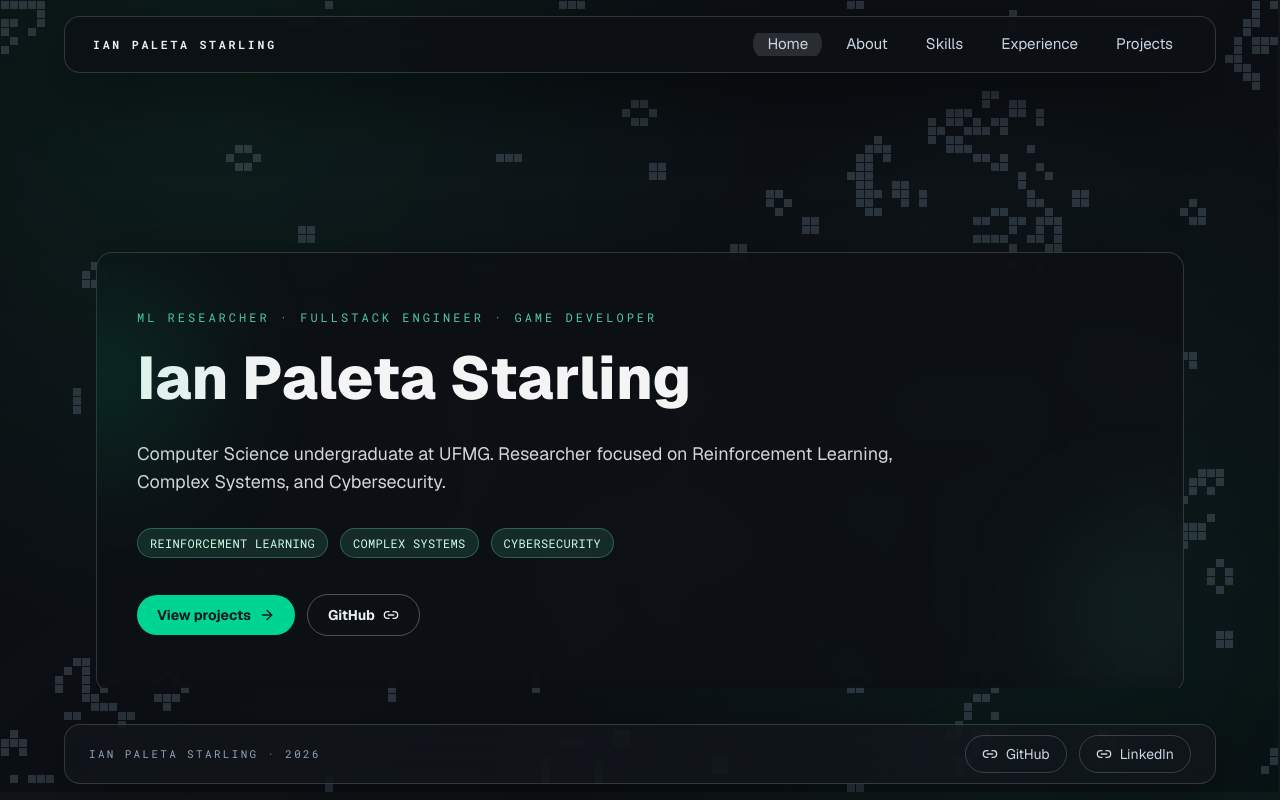
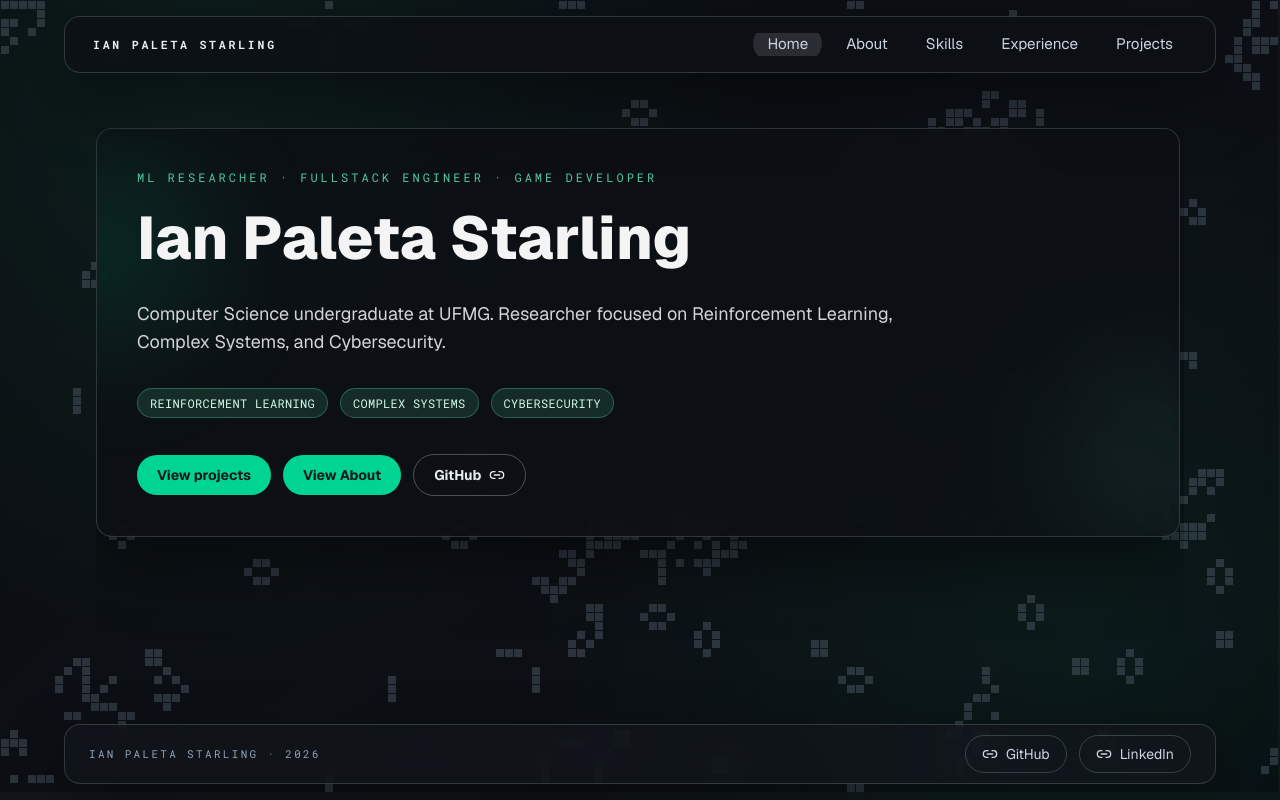
Before and after one commit to pl1an/portfolio, a React (Vite) app: page / in a window 1280 px wide. Built offline with nearby package versions, Linux system fonts and the light colour scheme.

Commit message:
feat: final version

```diff
--- a/src/App.tsx
+++ b/src/App.tsx
@@ -1,4 +1,5 @@
 import { AnimatePresence, motion } from 'framer-motion'
+import { ChevronLeft, ChevronRight } from 'lucide-react'
 import { useCallback, useEffect, useRef, useState } from 'react'
 import { AboutSection } from './components/AboutSection'
 import { ExperienceSection } from './components/ExperienceSection'
@@ -19,14 +20,45 @@ import {
 
 const SECTION_ORDER = ['#home', '#about', '#skills', '#experience', '#projects'] as const
 const TRANSITION_LOCK_MS = 200
+const MOBILE_BREAKPOINT_PX = 900
+const DESKTOP_WHEEL_THRESHOLD = 42
+const MOBILE_SWIPE_THRESHOLD = 56
+const DESKTOP_TOUCH_THRESHOLD = 45
+const OVERFLOW_EPSILON = 2
 
 function App() {
   const [activeSectionIndex, setActiveSectionIndex] = useState(0)
   const [direction, setDirection] = useState<1 | -1>(1)
+  const [isMobileLayout, setIsMobileLayout] = useState(() =>
+    typeof window !== 'undefined' ? window.innerWidth < MOBILE_BREAKPOINT_PX : false,
+  )
+  const [sectionHasOverflow, setSectionHasOverflow] = useState(false)
   const isTransitioningRef = useRef(false)
   const wheelAccumulatorRef = useRef(0)
-  const touchStartYRef = useRef<number | null>(null)
+  const touchStartPointRef = useRef<{ x: number; y: number } | null>(null)
+  const sectionScrollRef = useRef<HTMLDivElement | null>(null)
   const focusNavItems = navItems.filter((item) => item.href !== '#contact')
+  const activeSectionId = SECTION_ORDER[activeSectionIndex].slice(1)
+
+  const getActiveScrollableElement = useCallback(() => {
+    const container = sectionScrollRef.current
+    if (!container || container.dataset.sectionId !== activeSectionId) {
+      return null
+    }
+
+    const sectionScrollable = container.querySelector<HTMLElement>('[data-section-scrollable="true"]')
+    return sectionScrollable ?? container
+  }, [activeSectionId])
+
+  const setSectionContainerRef = useCallback((node: HTMLDivElement | null) => {
+    if (!node) {
+      return
+    }
+
+    if (node.dataset.sectionId === activeSectionId) {
+      sectionScrollRef.current = node
+    }
+  }, [activeSectionId])
 
   useEffect(() => {
     const previousOverflow = document.body.style.overflow
@@ -40,6 +72,41 @@ function App() {
       document.body.style.overscrollBehaviorY = previousOverscrollY
     }
   }, [])
+
+  useEffect(() => {
+    const mediaQuery = window.matchMedia(`(max-width: ${MOBILE_BREAKPOINT_PX}px)`)
+
+    const updateLayout = () => {
+      setIsMobileLayout(mediaQuery.matches)
+    }
+
+    updateLayout()
+
+    if (typeof mediaQuery.addEventListener === 'function') {
+      mediaQuery.addEventListener('change', updateLayout)
+
+      return () => {
+        mediaQuery.removeEventListener('change', updateLayout)
+      }
+    }
+
+    mediaQuery.addListener(updateLayout)
+
+    return () => {
+      mediaQuery.removeListener(updateLayout)
+    }
+  }, [])
+
+  const updateSectionOverflow = useCallback(() => {
+    const container = getActiveScrollableElement()
+
+    if (!container) {
+      setSectionHasOverflow(false)
+      return
+    }
+
+    setSectionHasOverflow(container.scrollHeight - container.clientHeight > OVERFLOW_EPSILON)
+  }, [getActiveScrollableElement])
 
   const navigateToSection = useCallback((nextIndex: number) => {
     const boundedIndex = Math.min(Math.max(nextIndex, 0), SECTION_ORDER.length - 1)
@@ -68,7 +135,50 @@ function App() {
     }
   }, [navigateToSection])
 
-  const handleWheel: React.WheelEventHandler<HTMLElement> = (event) => {
+  useEffect(() => {
+    const container = getActiveScrollableElement()
+    if (container) {
+      container.scrollTop = 0
+    }
+
+    const frame = window.requestAnimationFrame(updateSectionOverflow)
+    const lateFrame = window.setTimeout(updateSectionOverflow, 70)
+
+    return () => {
+      window.cancelAnimationFrame(frame)
+      window.clearTimeout(lateFrame)
+    }
+  }, [activeSectionIndex, getActiveScrollableElement, isMobileLayout, updateSectionOverflow])
+
+  useEffect(() => {
+    const container = getActiveScrollableElement()
+    if (!container || typeof ResizeObserver === 'undefined') {
+      return
+    }
+
+    const resizeObserver = new ResizeObserver(() => {
+      updateSectionOverflow()
+    })
+
+    resizeObserver.observe(container)
+    if (container.firstElementChild) {
+      resizeObserver.observe(container.firstElementChild)
+    }
+
+    return () => {
+      resizeObserver.disconnect()
+    }
+  }, [activeSectionIndex, getActiveScrollableElement, updateSectionOverflow])
+
+  useEffect(() => {
+    wheelAccumulatorRef.current = 0
+  }, [activeSectionIndex, sectionHasOverflow, isMobileLayout])
+
+  const handleSectionWheel: React.WheelEventHandler<HTMLDivElement> = (event) => {
+    if (isMobileLayout || sectionHasOverflow) {
+      return
+    }
+
     event.preventDefault()
 
     if (isTransitioningRef.current) {
@@ -77,33 +187,78 @@ function App() {
 
     wheelAccumulatorRef.current += event.deltaY
 
-    if (wheelAccumulatorRef.current > 42) {
+    if (wheelAccumulatorRef.current > DESKTOP_WHEEL_THRESHOLD) {
       wheelAccumulatorRef.current = 0
       navigateToSection(activeSectionIndex + 1)
-    } else if (wheelAccumulatorRef.current < -42) {
+    } else if (wheelAccumulatorRef.current < -DESKTOP_WHEEL_THRESHOLD) {
       wheelAccumulatorRef.current = 0
       navigateToSection(activeSectionIndex - 1)
     }
   }
 
-  const handleTouchStart: React.TouchEventHandler<HTMLElement> = (event) => {
-    touchStartYRef.current = event.touches[0]?.clientY ?? null
+  const hasHorizontalScrollableAncestor = (target: EventTarget | null) => {
+    if (!(target instanceof HTMLElement)) {
+      return false
+    }
+
+    let current: HTMLElement | null = target
+
+    while (current && current !== sectionScrollRef.current) {
+      const style = window.getComputedStyle(current)
+      const supportsHorizontalScroll = style.overflowX === 'auto' || style.overflowX === 'scroll'
+      const actuallyScrollable = current.scrollWidth - current.clientWidth > OVERFLOW_EPSILON
+
+      if (supportsHorizontalScroll && actuallyScrollable) {
+        return true
+      }
+
+      current = current.parentElement
+    }
+
+    return false
   }
 
-  const handleTouchEnd: React.TouchEventHandler<HTMLElement> = (event) => {
-    if (isTransitioningRef.current || touchStartYRef.current == null) {
+  const handleTouchStart: React.TouchEventHandler<HTMLDivElement> = (event) => {
+    const firstTouch = event.touches[0]
+
+    touchStartPointRef.current = firstTouch
+      ? { x: firstTouch.clientX, y: firstTouch.clientY }
+      : null
+  }
+
+  const handleTouchEnd: React.TouchEventHandler<HTMLDivElement> = (event) => {
+    if (isTransitioningRef.current || touchStartPointRef.current == null) {
       return
     }
 
-    const touchEndY = event.changedTouches[0]?.clientY
-    if (typeof touchEndY !== 'number') {
+    const touchEnd = event.changedTouches[0]
+    if (!touchEnd) {
       return
     }
 
-    const deltaY = touchStartYRef.current - touchEndY
-    touchStartYRef.current = null
+    const deltaX = touchStartPointRef.current.x - touchEnd.clientX
+    const deltaY = touchStartPointRef.current.y - touchEnd.clientY
+    touchStartPointRef.current = null
 
-    if (Math.abs(deltaY) < 45) {
+    if (isMobileLayout) {
+      if (hasHorizontalScrollableAncestor(event.target)) {
+        return
+      }
+
+      if (Math.abs(deltaX) < MOBILE_SWIPE_THRESHOLD || Math.abs(deltaX) <= Math.abs(deltaY)) {
+        return
+      }
+
+      if (deltaX > 0) {
+        navigateToSection(activeSectionIndex + 1)
+      } else {
+        navigateToSection(activeSectionIndex - 1)
+      }
+
+      return
+    }
+
+    if (sectionHasOverflow || Math.abs(deltaY) < DESKTOP_TOUCH_THRESHOLD || Math.abs(deltaY) <= Math.abs(deltaX)) {
       return
     }
 
@@ -147,6 +302,7 @@ function App() {
           github={profile.github}
           specialties={specialties}
           onViewProjects={() => handleNavigateByHref('#projects')}
+          onViewAbout={() => handleNavigateByHref('#about')}
         />
       ),
     },
@@ -181,12 +337,34 @@ function App() {
         />
 
         <main
-          onWheel={handleWheel}
-          onTouchStart={handleTouchStart}
-          onTouchEnd={handleTouchEnd}
-          className="mx-auto h-full w-full max-w-6xl overflow-hidden px-4 pb-28 pt-32 sm:px-6 lg:px-8"
+          className={`mx-auto h-full w-full max-w-6xl overflow-hidden ${
+            isMobileLayout ? 'px-3 pb-32 pt-24' : 'px-4 pb-28 pt-32 sm:px-6 lg:px-8'
+          }`}
         >
           <div className="relative h-full w-full overflow-hidden">
+            {sectionHasOverflow && (
+              <div className={`pointer-events-none absolute z-30 flex gap-2 ${isMobileLayout ? 'bottom-20 right-1' : 'right-1 top-1'}`}>
+                <button
+                  type="button"
+                  onClick={() => navigateToSection(activeSectionIndex - 1)}
+                  disabled={activeSectionIndex === 0}
+                  className="pointer-events-auto inline-flex h-9 w-9 items-center justify-center rounded-full border border-emerald-300/35 bg-zinc-950/72 text-emerald-100 transition hover:bg-zinc-900/90 disabled:cursor-not-allowed disabled:opacity-45"
+                  aria-label="Previous section"
+                >
+                  <ChevronLeft size={16} />
+                </button>
+                <button
+                  type="button"
+                  onClick={() => navigateToSection(activeSectionIndex + 1)}
+                  disabled={activeSectionIndex === SECTION_ORDER.length - 1}
+                  className="pointer-events-auto inline-flex h-9 w-9 items-center justify-center rounded-full border border-emerald-300/35 bg-zinc-950/72 text-emerald-100 transition hover:bg-zinc-900/90 disabled:cursor-not-allowed disabled:opacity-45"
+                  aria-label="Next section"
+                >
+                  <ChevronRight size={16} />
+                </button>
+              </div>
+            )}
+
             <AnimatePresence initial={false} custom={direction} mode="sync">
               <motion.div
                 key={currentSection.id}
@@ -211,7 +389,16 @@ function App() {
                 }}
                 className="absolute inset-0 h-full w-full will-change-transform"
               >
-                {currentSection.content}
+                <div
+                  ref={setSectionContainerRef}
+                  data-section-id={activeSectionId}
+                  onWheel={handleSectionWheel}
+                  onTouchStart={handleTouchStart}
+                  onTouchEnd={handleTouchEnd}
+                  className={`h-full overflow-hidden ${isMobileLayout ? 'pb-4 pr-0' : 'pb-3 pr-1'}`}
+                >
+                  {currentSection.content}
+                </div>
               </motion.div>
             </AnimatePresence>
           </div>
--- a/src/components/ExperienceSection.tsx
+++ b/src/components/ExperienceSection.tsx
@@ -14,16 +14,16 @@ export function ExperienceSection({ experiences }: ExperienceSectionProps) {
       whileInView={{ y: 0 }}
       viewport={{ once: true, amount: 0.2 }}
       transition={{ duration: 0.55, ease: 'easeOut' }}
-      className="pt-14"
+      className="h-full min-h-0"
     >
-      <div className="glass-card px-6 py-8 sm:px-10">
+      <div data-section-scrollable="true" className="glass-card hide-scrollbar max-h-full overflow-y-auto px-6 py-8 sm:px-10">
         <div className="flex items-center gap-2 text-emerald-100">
           <p className="mono-label text-xs uppercase tracking-[0.22em] text-emerald-300/85">Experience</p>
         </div>
 
         <h2 className="mt-3 text-2xl font-bold text-zinc-100 sm:text-3xl">Professional journey</h2>
 
-        <div className="mt-8 space-y-4">
+        <div className="mt-8 space-y-4 pr-1">
           {experiences.map((item, index) => (
             <motion.article
               key={`${item.organization}-${item.period}`}
--- a/src/components/HeroSection.tsx
+++ b/src/components/HeroSection.tsx
@@ -1,5 +1,5 @@
 import { motion } from 'framer-motion'
-import { ArrowRight, Link2 } from 'lucide-react'
+import { Link2 } from 'lucide-react'
 
 type HeroSectionProps = {
   name: string
@@ -7,22 +7,25 @@ type HeroSectionProps = {
   github: string
   specialties: string[]
   onViewProjects: () => void
+  onViewAbout: () => void
 }
 
 const easeCurve = [0.22, 1, 0.36, 1] as const
 
-export function HeroSection({ name, bio, github, specialties, onViewProjects }: HeroSectionProps) {
+export function HeroSection({ name, bio, github, specialties, onViewProjects, onViewAbout }: HeroSectionProps) {
   return (
     <motion.section
       id="home"
       initial={{ y: 30 }}
       animate={{ y: 0 }}
       transition={{ duration: 0.65, ease: easeCurve }}
-      className="relative flex min-h-[86svh] flex-col justify-center"
+      className="relative h-full min-h-0"
     >
-      <div className="glass-card-strong relative overflow-hidden px-6 py-10 sm:px-10 sm:py-14">
+      <div data-section-scrollable="true" className="glass-card-strong hide-scrollbar relative max-h-full overflow-y-auto px-6 py-8 sm:px-10 sm:py-10">
         <div className="pointer-events-none absolute -left-20 top-8 h-44 w-44 rounded-full bg-emerald-400/16 blur-3xl" />
         <div className="pointer-events-none absolute -right-12 bottom-0 h-40 w-40 rounded-full bg-emerald-300/10 blur-3xl" />
+
+        <div className="relative z-10 pr-1">
 
         <motion.p
           initial={{ y: 20 }}
@@ -79,7 +82,13 @@ export function HeroSection({ name, bio, github, specialties, onViewProjects }:
             className="inline-flex items-center gap-2 rounded-full bg-emerald-400 px-5 py-2.5 text-sm font-semibold text-zinc-900 transition hover:bg-emerald-300"
           >
             View projects
-            <ArrowRight size={16} />
+          </button>
+          <button
+            type="button"
+            onClick={onViewAbout}
+            className="inline-flex items-center gap-2 rounded-full bg-emerald-400 px-5 py-2.5 text-sm font-semibold text-zinc-900 transition hover:bg-emerald-300"
+          >
+            View About
           </button>
           <a
             href={github}
@@ -91,6 +100,7 @@ export function HeroSection({ name, bio, github, specialties, onViewProjects }:
             <Link2 size={16} />
           </a>
         </motion.div>
+        </div>
       </div>
     </motion.section>
   )
--- a/src/components/ProjectsSection.tsx
+++ b/src/components/ProjectsSection.tsx
@@ -71,9 +71,9 @@ export function ProjectsSection({ projects }: ProjectsSectionProps) {
       whileInView={{ y: 0 }}
       viewport={{ once: true, amount: 0.15 }}
       transition={{ duration: 0.6, ease: 'easeOut' }}
-      className="pt-14"
+      className="h-full min-h-0"
     >
-      <div className="glass-card px-6 py-8 sm:px-10">
+      <div data-section-scrollable="true" className="glass-card hide-scrollbar max-h-full overflow-y-auto px-6 py-8 sm:px-10">
         <div className="flex items-center gap-2 text-emerald-100">
           <p className="mono-label text-xs uppercase tracking-[0.22em] text-emerald-300/85">Featured projects</p>
         </div>
@@ -82,7 +82,7 @@ export function ProjectsSection({ projects }: ProjectsSectionProps) {
 
         <div
           ref={scrollContainerRef}
-          className="hide-scrollbar mt-8 w-full max-w-full overflow-x-auto pb-2 pt-3"
+          className="hide-scrollbar mt-8 w-full max-w-full overflow-x-auto pb-2 pt-3 pr-1"
         >
           <div className="grid w-max min-w-full auto-cols-[minmax(280px,360px)] grid-flow-col grid-rows-2 gap-4 pr-1 overflow-visible">
             {renderedProjects.map((project, index) => (
```
Also changed, not shown: src/components/AboutSection.tsx (+5 -3 lines), src/components/SkillsSection.tsx (+6 -4 lines).
